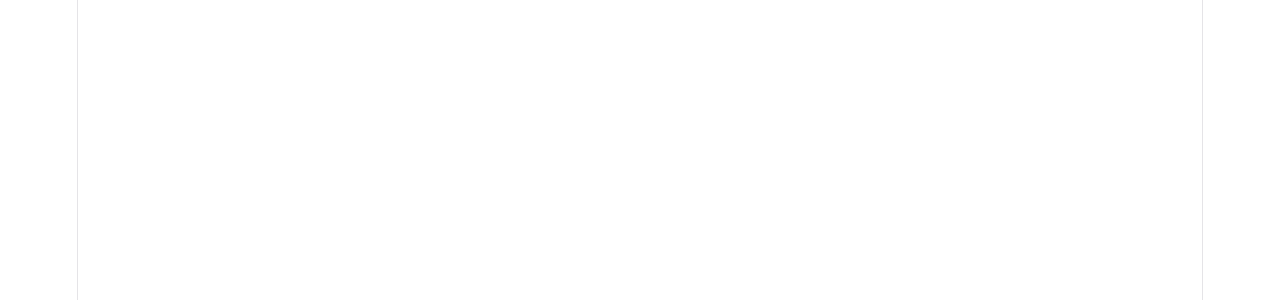
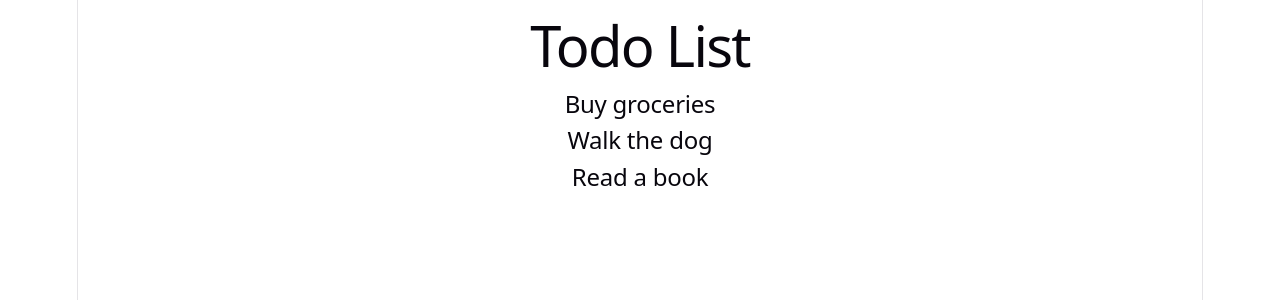
Before and after one commit to 0556758176nr-spec/lesson-4, a React (Vite) app: page / in a window 1280 px wide. Shown: the top 300 px of the page. Built offline with nearby package versions, Linux system fonts and the light colour scheme.

Commit message:
Add TodoList and TodoItem components for task management

```diff
--- a/src/App.jsx
+++ b/src/App.jsx
@@ -3,13 +3,14 @@ import heroImg from './assets/hero.png'
 import reactLogo from './assets/react.svg'
 import viteLogo from './assets/vite.svg'
 import './App.css'
+import TodoList from './TodoList'
 
 function App() {
   const [count, setCount] = useState(0)
 
   return (
     <>
-
+      <TodoList />
     </>
   )
 }
--- /dev/null
+++ b/src/TodoItem.jsx
@@ -0,0 +1,9 @@
+export default function TodoItem({task}) {
+      return (
+        <div>
+            <h2>
+                {task.title}
+            </h2>
+        </div>
+    );
+}
--- a/src/TodoList.jsx
+++ b/src/TodoList.jsx
@@ -1,3 +1,5 @@
+import TodoItem from "./TodoItem";
+
 export default function TodoList() {
 
     const tasks = [
@@ -6,13 +8,12 @@ export default function TodoList() {
         { id: 3, title: 'Read a book', completed: false },
     ];
 
-    return (
+
+         return (
         <div>
             <h1>Todo List</h1>
             {tasks.map(task => (
-                <div key={task.id}>
-                    {task.title}
-                </div>
+                <TodoItem key={task.id} task={task} />
             ))}
         </div>
     );
```
